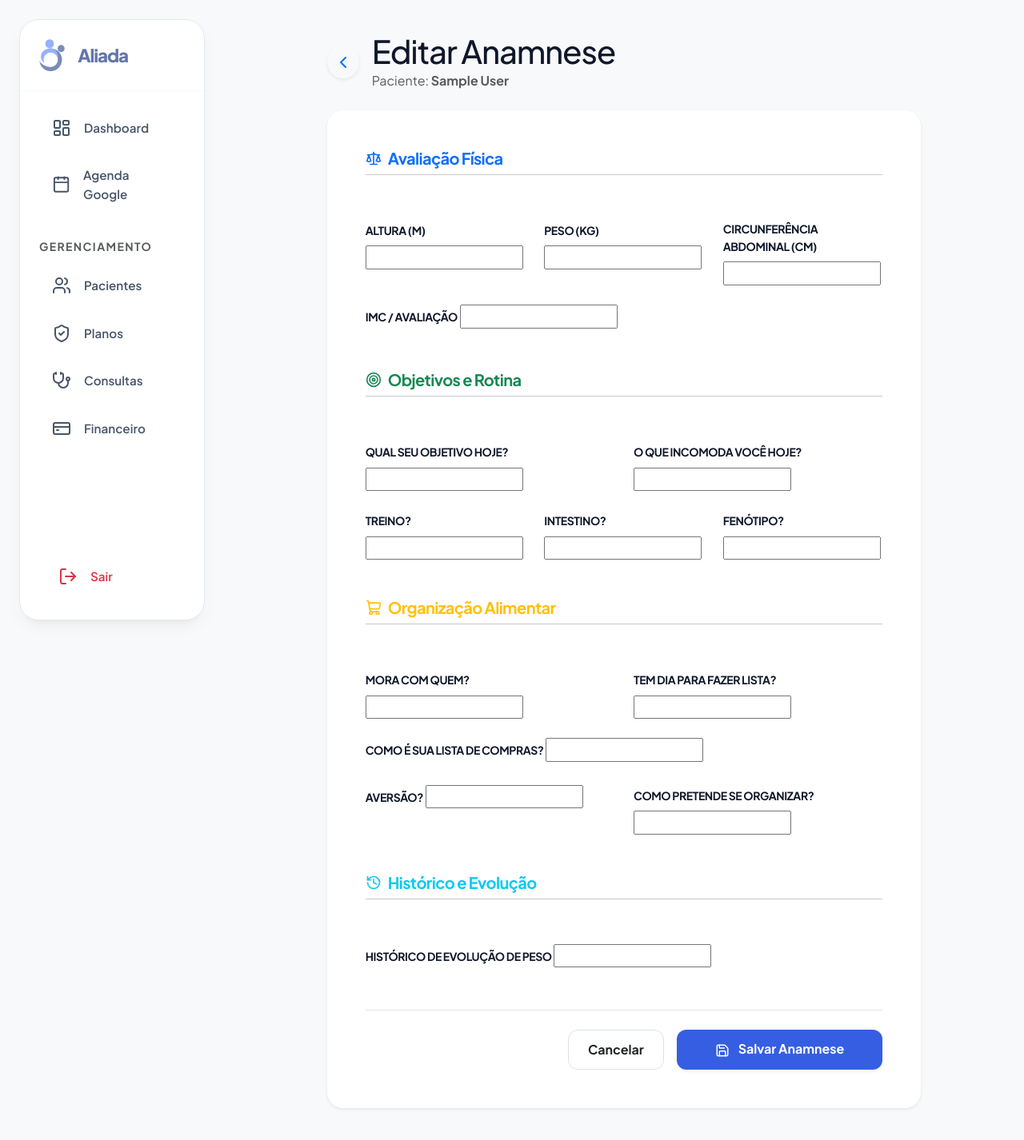
After one commit to lcdeprojects/ag_kit, a Django app: template clinic/templates/clinic/anamnese_form.html in a window 1280 px wide. The commit adds this page. Shown: the whole page at 80% size. Run offline with Django 5.2, Linux system fonts and the light colour scheme; the template is opened without the code that fills it: values that come from a table or form of the project are taken from there, others are empty; tables that the repository leaves empty hold one stand-in row (values such as "Sample post"); form fields are guessed from the names that the template uses.

Commit message:
fim_anamnese

```diff
--- a/clinic/models/__init__.py
+++ b/clinic/models/__init__.py
@@ -4,6 +4,7 @@ from .healthplan import HealthPlan
 from .payment import Payment
 from .appointment import Appointment
 from .attachment import AppointmentAttachment
+from .anamnese import Anamnese
 from auditlog.registry import auditlog
 
 auditlog.register(Patient)
@@ -12,5 +13,6 @@ auditlog.register(HealthPlan)
 auditlog.register(Payment)
 auditlog.register(Appointment)
 auditlog.register(AppointmentAttachment)
+auditlog.register(Anamnese)
 
-__all__ = ['Patient', 'Professional', 'HealthPlan', 'Payment', 'Appointment', 'AppointmentAttachment']
+__all__ = ['Patient', 'Professional', 'HealthPlan', 'Payment', 'Appointment', 'AppointmentAttachment', 'Anamnese']
--- /dev/null
+++ b/clinic/templates/clinic/anamnese_form.html
@@ -0,0 +1,215 @@
+{% extends 'clinic/base.html' %}
+
+{% block title %}
+    {% if object %}Editar{% else %}Nova{% endif %} Anamnese - Aliada
+{% endblock %}
+
+{% block content %}
+<div class="row justify-content-center">
+    <div class="col-lg-10">
+        <div class="d-flex align-items-center mb-4">
+            <a href="{% if object %}{% url 'anamnese-detail' patient.pk %}{% else %}{% url 'patient-list' %}{% endif %}" class="btn btn-white border-0 me-3 shadow-sm rounded-circle p-2" title="Voltar">
+                <i data-lucide="chevron-left" class="text-primary"></i>
+            </a>
+            <div>
+                <h1 class="fw-extrabold mb-0">{% if object %}Editar{% else %}Nova{% endif %} Anamnese</h1>
+                <p class="text-muted mb-0">Paciente: <strong>{{ patient.name }}</strong></p>
+            </div>
+        </div>
+
+        <div class="card border-0 shadow-sm">
+            <div class="card-body p-5">
+                <form method="post" novalidate>
+                    {% csrf_token %}
+
+                    <div class="row g-4">
+                        <div class="col-12 mb-2">
+                            <h5 class="fw-bold text-primary mb-0 d-flex align-items-center">
+                                <i data-lucide="scale" class="me-2" style="width: 20px;"></i> Avaliação Física
+                            </h5>
+                            <hr class="mt-2 mb-4 opacity-10">
+                        </div>
+
+                        <div class="col-md-4">
+                            <label class="form-label fw-bold text-slate-700 small text-uppercase">Altura (m)</label>
+                            {{ form.altura }}
+                            {% for error in form.altura.errors %}<div class="text-danger small mt-1">{{ error }}</div>{% endfor %}
+                        </div>
+                        <div class="col-md-4">
+                            <label class="form-label fw-bold text-slate-700 small text-uppercase">Peso (kg)</label>
+                            {{ form.peso }}
+                            {% for error in form.peso.errors %}<div class="text-danger small mt-1">{{ error }}</div>{% endfor %}
+                        </div>
+                        <div class="col-md-4">
+                            <label class="form-label fw-bold text-slate-700 small text-uppercase">Circunferência Abdominal (cm)</label>
+                            {{ form.circunferencia_abdominal }}
+                            {% for error in form.circunferencia_abdominal.errors %}<div class="text-danger small mt-1">{{ error }}</div>{% endfor %}
+                        </div>
+                        <div class="col-md-12">
+                            <label class="form-label fw-bold text-slate-700 small text-uppercase">IMC / Avaliação</label>
+                            {{ form.imc_avaliacao }}
+                            {% for error in form.imc_avaliacao.errors %}<div class="text-danger small mt-1">{{ error }}</div>{% endfor %}
+                        </div>
+
+                        <div class="col-12 mt-5 mb-2">
+                            <h5 class="fw-bold text-success mb-0 d-flex align-items-center">
+                                <i data-lucide="target" class="me-2" style="width: 20px;"></i> Objetivos e Rotina
+                            </h5>
+                            <hr class="mt-2 mb-4 opacity-10">
+                        </div>
+
+                        <div class="col-md-6">
+                            <label class="form-label fw-bold text-slate-700 small text-uppercase">Qual seu objetivo hoje?</label>
+                            {{ form.objetivo }}
+                            {% for error in form.objetivo.errors %}<div class="text-danger small mt-1">{{ error }}</div>{% endfor %}
+                        </div>
+                        <div class="col-md-6">
+                            <label class="form-label fw-bold text-slate-700 small text-uppercase">O que incomoda você hoje?</label>
+                            {{ form.o_que_incomoda }}
+                            {% for error in form.o_que_incomoda.errors %}<div class="text-danger small mt-1">{{ error }}</div>{% endfor %}
+                        </div>
+                        <div class="col-md-4">
+                            <label class="form-label fw-bold text-slate-700 small text-uppercase">Treino?</label>
+                            {{ form.treino }}
+                            {% for error in form.treino.errors %}<div class="text-danger small mt-1">{{ error }}</div>{% endfor %}
+                        </div>
+                        <div class="col-md-4">
+                            <label class="form-label fw-bold text-slate-700 small text-uppercase">Intestino?</label>
+                            {{ form.intestino }}
+                            {% for error in form.intestino.errors %}<div class="text-danger small mt-1">{{ error }}</div>{% endfor %}
+                        </div>
+                        <div class="col-md-4">
+                            <label class="form-label fw-bold text-slate-700 small text-uppercase">Fenótipo?</label>
+                            {{ form.fenotipo }}
+                            {% for error in form.fenotipo.errors %}<div class="text-danger small mt-1">{{ error }}</div>{% endfor %}
+                        </div>
+
+                        <div class="col-12 mt-5 mb-2">
+                            <h5 class="fw-bold text-warning mb-0 d-flex align-items-center">
+                                <i data-lucide="shopping-cart" class="me-2" style="width: 20px;"></i> Organização Alimentar
+                            </h5>
+                            <hr class="mt-2 mb-4 opacity-10">
+                        </div>
+
+                        <div class="col-md-6">
+                            <label class="form-label fw-bold text-slate-700 small text-uppercase">Mora com quem?</label>
+                            {{ form.mora_com_quem }}
+                            {% for error in form.mora_com_quem.errors %}<div class="text-danger small mt-1">{{ error }}</div>{% endfor %}
+                        </div>
+                        <div class="col-md-6">
+                            <label class="form-label fw-bold text-slate-700 small text-uppercase">Tem dia para fazer lista?</label>
+                            {{ form.tem_dia_lista_compras }}
+                            {% for error in form.tem_dia_lista_compras.errors %}<div class="text-danger small mt-1">{{ error }}</div>{% endfor %}
+                        </div>
+                        <div class="col-12">
+                            <label class="form-label fw-bold text-slate-700 small text-uppercase">Como é sua lista de compras?</label>
+                            {{ form.como_e_lista_compras }}
+                            {% for error in form.como_e_lista_compras.errors %}<div class="text-danger small mt-1">{{ error }}</div>{% endfor %}
+                        </div>
+                        <div class="col-md-6">
+                            <label class="form-label fw-bold text-slate-700 small text-uppercase">Aversão?</label>
+                            {{ form.aversao }}
+                            {% for error in form.aversao.errors %}<div class="text-danger small mt-1">{{ error }}</div>{% endfor %}
+                        </div>
+                        <div class="col-md-6">
+                            <label class="form-label fw-bold text-slate-700 small text-uppercase">Como pretende se organizar?</label>
+                            {{ form.organizacao }}
+                            {% for error in form.organizacao.errors %}<div class="text-danger small mt-1">{{ error }}</div>{% endfor %}
+                        </div>
+                        <div class="col-12 mt-5 mb-2">
+                            <h5 class="fw-bold text-info mb-0 d-flex align-items-center">
+                                <i data-lucide="history" class="me-2" style="width: 20px;"></i> Histórico e Evolução
+                            </h5>
+                            <hr class="mt-2 mb-4 opacity-10">
+                        </div>
+
+                        <div class="col-12">
+                            <label class="form-label fw-bold text-slate-700 small text-uppercase">Histórico de Evolução de Peso</label>
+                            {{ form.historico_peso }}
+                            {% for error in form.historico_peso.errors %}<div class="text-danger small mt-1">{{ error }}</div>{% endfor %}
+                        </div>
+                    </div>
+
+                    <div class="d-flex justify-content-end gap-3 mt-5 pt-4 border-top">
+                        <a href="{% if object %}{% url 'anamnese-detail' patient.pk %}{% else %}{% url 'patient-list' %}{% endif %}" class="btn btn-white border px-4">Cancelar</a>
+                        <button type="submit" class="btn btn-primary px-5 shadow-sm">
+                            <i data-lucide="save" class="me-2" style="width: 18px;"></i>
+                            Salvar Anamnese
+                        </button>
+                    </div>
+                </form>
+            </div>
+        </div>
+    </div>
+</div>
+
+<style>
+    .form-control, .form-select {
+        background-color: #f8fafc;
+        border: 1px solid #e2e8f0;
+        padding: 0.5rem 0.75rem;
+        border-radius: 0.5rem;
+        font-size: 0.95rem;
+    }
+    .form-control:focus, .form-select:focus {
+        background-color: #fff;
+        border-color: #6366f1;
+        box-shadow: 0 0 0 4px rgba(99, 102, 241, 0.1);
+    }
+</style>
+{% endblock %}
+
+{% block extra_js %}
+<script>
+    document.addEventListener('DOMContentLoaded', function() {
+        const alturaInput = document.getElementById('id_altura');
+        const pesoInput = document.getElementById('id_peso');
+        const imcSelect = document.getElementById('id_imc_avaliacao');
+
+        function calculateIMC() {
+            const alturaVal = alturaInput.value.replace(',', '.');
+            const pesoVal = pesoInput.value.replace(',', '.');
+
+            const altura = parseFloat(alturaVal);
+            const peso = parseFloat(pesoVal);
+
+            if (altura > 0 && peso > 0) {
+                const imc = peso / (altura * altura);
+                let classification = "";
+
+                if (imc < 18.5) {
+                    classification = "Abaixo do peso";
+                } else if (imc < 25) {
+                    classification = "Peso normal";
+                } else if (imc < 30) {
+                    classification = "Sobrepeso";
+                } else if (imc < 35) {
+                    classification = "Obesidade Grau I";
+                } else if (imc < 40) {
+                    classification = "Obesidade Grau II";
+                } else {
+                    classification = "Obesidade Grau III";
+                }
+
+                // Encontrar e selecionar a opção correta no select
+                for (let i = 0; i < imcSelect.options.length; i++) {
+                    if (imcSelect.options[i].value === classification) {
+                        imcSelect.selectedIndex = i;
+                        // Disparar evento de mudança caso haja outros scripts ouvindo
+                        imcSelect.dispatchEvent(new Event('change'));
+                        break;
+                    }
+                }
+            }
+        }
+
+        if (alturaInput && pesoInput && imcSelect) {
+            alturaInput.addEventListener('input', calculateIMC);
+            pesoInput.addEventListener('input', calculateIMC);
+
+            // Calcular inicialmente caso já existam valores (edição)
+            calculateIMC();
+        }
+    });
+</script>
+{% endblock %}
--- a/clinic/templates/clinic/base.html
+++ b/clinic/templates/clinic/base.html
@@ -218,6 +218,7 @@
             observer.observe(el);
         });
     </script>
+    {% block extra_js %}{% endblock %}
 </body>
 
 </html>
--- a/clinic/templates/clinic/patient_list.html
+++ b/clinic/templates/clinic/patient_list.html
@@ -64,9 +64,9 @@
                                 class="btn btn-sm btn-white border-0 py-2 px-3" title="Agendar Consulta">
                                 <i data-lucide="calendar-plus" class="text-primary" style="width: 16px;"></i>
                             </a>
-                            <a href="{% url 'patient-history' patient.pk %}"
-                                class="btn btn-sm btn-white border-0 py-2 px-3" title="Histórico Clínico">
-                                <i data-lucide="activity" class="text-success" style="width: 16px;"></i>
+                            <a href="{% url 'anamnese-detail' patient.pk %}"
+                                class="btn btn-sm btn-white border-0 py-2 px-3" title="Anamnese">
+                                <i data-lucide="clipboard-list" class="text-success" style="width: 16px;"></i>
                             </a>
                             <a href="{% url 'patient-update' patient.pk %}"
                                 class="btn btn-sm btn-white border-0 py-2 px-3" title="Editar">
--- a/clinic/urls.py
+++ b/clinic/urls.py
@@ -11,6 +11,12 @@ urlpatterns = [
     path('pacientes/<int:pk>/editar/', views.PatientUpdateView.as_view(), name='patient-update'),
     path('pacientes/<int:pk>/excluir/', views.PatientDeleteView.as_view(), name='patient-delete'),
     path('pacientes/<int:pk>/historico/', views.PatientHistoryView.as_view(), name='patient-history'),
+
+    # Anamnese URLs
+    path('pacientes/<int:pk>/anamnese/', views.AnamneseDetailView.as_view(), name='anamnese-detail'),
+    path('pacientes/<int:pk>/anamnese/novo/', views.AnamneseCreateView.as_view(), name='anamnese-create'),
+    path('pacientes/<int:pk>/anamnese/editar/', views.AnamneseUpdateView.as_view(), name='anamnese-update'),
+    path('pacientes/<int:pk>/anamnese/excluir/', views.AnamneseDeleteView.as_view(), name='anamnese-delete'),
 
     # Professional URLs
     path('profissionais/', views.ProfessionalListView.as_view(), name='professional-list'),
--- a/clinic/views/__init__.py
+++ b/clinic/views/__init__.py
@@ -4,4 +4,5 @@ from .professionals import *
 from .healthplans import *
 from .payments import *
 from .appointments import *
+from .anamnese import *
 from .auth import *
```
Also changed, not shown: clinic/models/anamnese.py (added, +51 -0 lines), clinic/templates/clinic/anamnese_detail.html (added, +178 -0 lines), clinic/views/anamnese.py (added, +96 -0 lines), clinic/migrations/0012_remove_appointment_status_and_more.py (added), clinic/migrations/0013_remove_appointment_status_anamnese_historico_peso_and_more.py (added), clinic/migrations/0014_remove_appointment_status_and_more.py (added).
